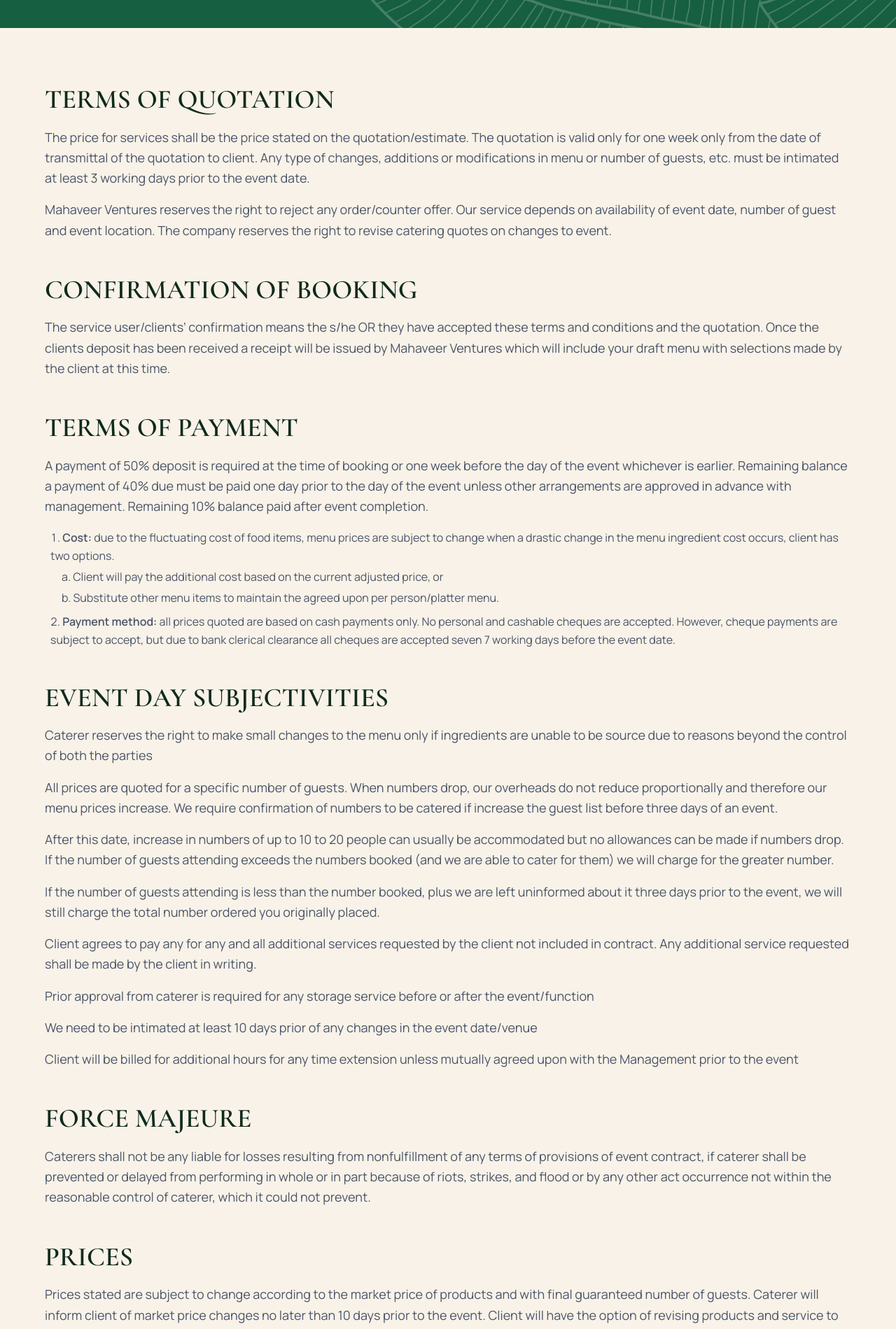
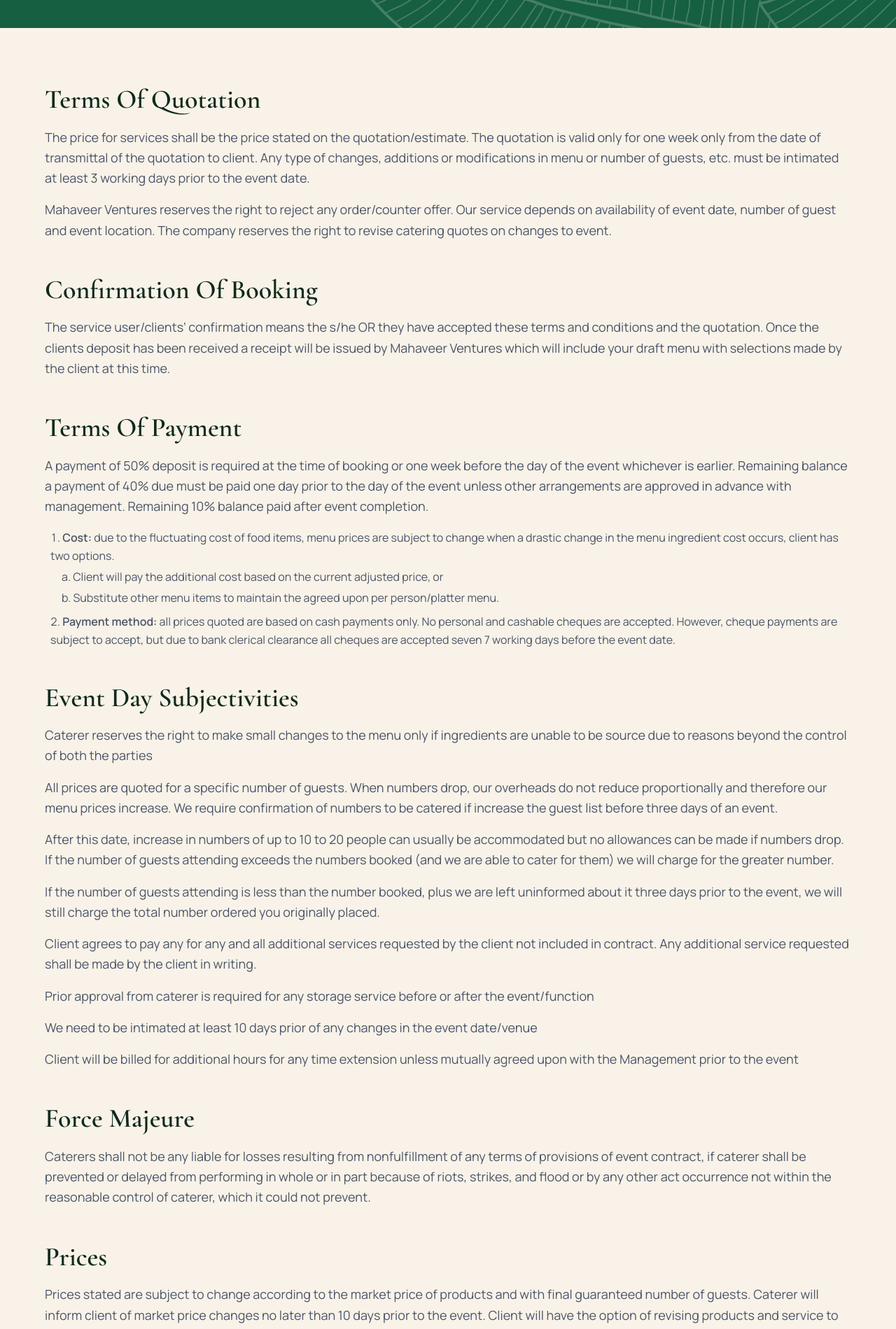
Before and after one commit to padivals/website, a Next.js app: page /terms-conditions in a window 1280 px wide. Shown: the part 520-2419 px from the top of the page at 70% size. Built offline with nearby package versions, Linux system fonts and the light colour scheme.

Commit message:
event video required

```diff
--- a/src/app/dining/page.tsx
+++ b/src/app/dining/page.tsx
@@ -43,7 +43,7 @@ export default function DiningPage() {
                 <DiningTestimonials />
             </div>
 
-            <ReservationBar />
+            {/* <ReservationBar /> */}
             <Footer />
         </main>
     );
--- a/src/app/events/page.tsx
+++ b/src/app/events/page.tsx
@@ -37,7 +37,7 @@ export default function EventsPage() {
             <ContactSection />
             </div>
 
-                <ReservationBar />
+                {/* <ReservationBar /> */}
 
             <Footer />
         </main>
--- a/src/app/page.tsx
+++ b/src/app/page.tsx
@@ -68,7 +68,7 @@ export default function Home() {
       </div>
 
       {/* <MomentsSection /> */}
-      <div className="md:py-12 py-6 bg-[#F9F2E8]">
+      <div className="md:py-12 py-12 bg-[#F9F2E8]">
          <TestimonialsSection />
       </div>
 
--- a/src/app/rooms/page.tsx
+++ b/src/app/rooms/page.tsx
@@ -36,7 +36,7 @@ export default function RoomsPage() {
     return (
         <main className="min-h-screen flex flex-col relative  ">
             <Header />
-            <Hero videoSrc="https://res.cloudinary.com/dqhzf4lsg/video/upload/v1768632262/rooms_jx5s0m.mp4" />
+            <Hero videoSrc="https://res.cloudinary.com/dqhzf4lsg/video/upload/v1769776483/ROOMS_1_noiwpx.mp4" />
 
             <style>{`
         @media (min-width: 2100px) {
--- a/src/app/terms-conditions/page.tsx
+++ b/src/app/terms-conditions/page.tsx
@@ -29,7 +29,7 @@ export default function TermsConditionsPage() {
             {/* TERMS OF QUOTATION */}
             <div>
               <Typography variant="title2" className="text-xl font-semibold sm:text-2xl md:text-3xl font-serif text-[#0F2A1D] mb-3 sm:mb-4">
-                TERMS OF QUOTATION
+                Terms Of Quotation
               </Typography>
               <div className="space-y-4">
                 <Typography variant="description" className="text-[#4A5568] text-sm sm:text-base font-normal leading-relaxed">
@@ -44,7 +44,7 @@ export default function TermsConditionsPage() {
             {/* CONFIRMATION OF BOOKING */}
             <div>
               <Typography variant="title2" className="text-xl font-semibold sm:text-2xl md:text-3xl font-serif text-[#0F2A1D] mb-3 sm:mb-4">
-                CONFIRMATION OF BOOKING
+                Confirmation Of Booking
               </Typography>
               <Typography variant="description" className="text-[#4A5568] text-sm sm:text-base font-normal leading-relaxed">
                 The service user/clients’ confirmation means the s/he OR they have accepted these terms and conditions and the quotation. Once the clients deposit has been received a receipt will be issued by Mahaveer Ventures which will include your draft menu with selections made by the client at this time.
@@ -54,7 +54,7 @@ export default function TermsConditionsPage() {
             {/* TERMS OF PAYMENT */}
             <div>
               <Typography variant="title2" className="text-xl font-semibold sm:text-2xl md:text-3xl font-serif text-[#0F2A1D] mb-3 sm:mb-4">
-                TERMS OF PAYMENT
+                Terms Of Payment
               </Typography>
               <div className="space-y-4">
                 <Typography variant="description" className="text-[#4A5568] text-sm sm:text-base font-normal leading-relaxed">
@@ -78,7 +78,7 @@ export default function TermsConditionsPage() {
             {/* EVENT DAY SUBJECTIVITIES */}
             <div>
               <Typography variant="title2" className="text-xl font-semibold sm:text-2xl md:text-3xl font-serif text-[#0F2A1D] mb-3 sm:mb-4">
-                EVENT DAY SUBJECTIVITIES
+                Event Day Subjectivities
               </Typography>
               <div className="space-y-4">
                 <Typography variant="description" className="text-[#4A5568] text-sm sm:text-base font-normal leading-relaxed">
@@ -111,7 +111,7 @@ export default function TermsConditionsPage() {
             {/* FORCE MAJEURE */}
             <div>
               <Typography variant="title2" className="text-xl font-semibold sm:text-2xl md:text-3xl font-serif text-[#0F2A1D] mb-3 sm:mb-4">
-                FORCE MAJEURE
+                Force Majeure
               </Typography>
               <Typography variant="description" className="text-[#4A5568] text-sm sm:text-base font-normal leading-relaxed">
                 Caterers shall not be any liable for losses resulting from nonfulfillment of any terms of provisions of event contract, if caterer shall be prevented or delayed from performing in whole or in part because of riots, strikes, and flood or by any other act occurrence not within the reasonable control of caterer, which it could not prevent.
@@ -121,7 +121,7 @@ export default function TermsConditionsPage() {
             {/* PRICES */}
             <div>
               <Typography variant="title2" className="text-xl font-semibold sm:text-2xl md:text-3xl font-serif text-[#0F2A1D] mb-3 sm:mb-4">
-                PRICES
+                Prices
               </Typography>
               <Typography variant="description" className="text-[#4A5568] text-sm sm:text-base font-normal leading-relaxed">
                 Prices stated are subject to change according to the market price of products and with final guaranteed number of guests. Caterer will inform client of market price changes no later than 10 days prior to the event. Client will have the option of revising products and service to reduce costs prior to payment as described in payment term. Upon payment the final price is fixed and may only change due to a change in number of guests or mutually agreed upon changes in the services and/or menu provided.
@@ -131,7 +131,7 @@ export default function TermsConditionsPage() {
             {/* FOOD POLICY */}
             <div>
               <Typography variant="title2" className="text-xl font-semibold sm:text-2xl md:text-3xl font-serif text-[#0F2A1D] mb-3 sm:mb-4">
-                FOOD POLICY
+                Food Policy
               </Typography>
               <div className="space-y-4">
                 <Typography variant="description" className="text-[#4A5568] text-sm sm:text-base font-normal leading-relaxed">
@@ -164,7 +164,7 @@ export default function TermsConditionsPage() {
             {/* CLIENTS’ RESPONSIBILITY */}
             <div>
               <Typography variant="title2" className="text-xl font-semibold sm:text-2xl md:text-3xl font-serif text-[#0F2A1D] mb-3 sm:mb-4">
-                CLIENTS’ RESPONSIBILITY
+                Clients’ Responsibility
               </Typography>
               <Typography variant="description" className="text-[#4A5568] text-sm sm:text-base font-normal leading-relaxed">
                 The caterer is not responsible for any items provided by client to the event (i.e. beverages, flowers, cake, gifts, additional foods, dishes, glassware, serving pieces, etc.) The caterer is only responsible for those items listed on invoice as provided by caterer and no other items. It is understood that the client will conduct the event in an orderly manner, and in full compliance with all applicable laws, ordinances and regulations, and facility contract.
@@ -174,7 +174,7 @@ export default function TermsConditionsPage() {
             {/* DAMAGES */}
             <div>
               <Typography variant="title2" className="text-xl font-semibold sm:text-2xl md:text-3xl font-serif text-[#0F2A1D] mb-3 sm:mb-4">
-                DAMAGES
+                Damages
               </Typography>
               <Typography variant="description" className="text-[#4A5568] text-sm sm:text-base font-normal leading-relaxed">
                 Caterer assumes no responsibility for any damage or loss of merchandise, alcohol, equipment, furniture, clothing or other valuables prior to, during or after the event. Caterer will do everything possible to ensure that all of client’s supplies, rentals and equipment are cared for and maintained in good working order and without damage. When providing the location for the event/function, the client, understands that accidents/breakage and/or damage may sometimes occur. Caterer will not be liable for any damage or loss, unless specifically caused and proved by the wilful negligent actions or conduct of caterer or its employees.
@@ -184,7 +184,7 @@ export default function TermsConditionsPage() {
             {/* UNLAWFUL ACTIVITIES */}
             <div>
               <Typography variant="title2" className="text-xl font-semibold sm:text-2xl md:text-3xl font-serif text-[#0F2A1D] mb-3 sm:mb-4">
-                UNLAWFUL ACTIVITIES
+                Unlawful Activities
               </Typography>
               <Typography variant="description" className="text-[#4A5568] text-sm sm:text-base font-normal leading-relaxed">
                 The client will comply with all the laws of Dakshina Kannada, Karnataka, all municipal ordinances and all lawful orders of police and fire departments, and will not do anything on the event/function premises in violation of any laws, ordinances, rules or orders. If unlawful activities should occur on the premises, and the event is cancelled, there will be no refund of any kind from caterer to client.
@@ -194,7 +194,7 @@ export default function TermsConditionsPage() {
             {/* CANCELLATION */}
             <div>
               <Typography variant="title2" className="text-xl font-semibold sm:text-2xl md:text-3xl font-serif text-[#0F2A1D] mb-3 sm:mb-4">
-                CANCELLATION
+                Cancellation
               </Typography>
               <div className="space-y-4">
                 <Typography variant="description" className="text-[#4A5568] text-sm sm:text-base font-normal leading-relaxed">
--- a/src/components/sections/FAQSection.tsx
+++ b/src/components/sections/FAQSection.tsx
@@ -37,7 +37,7 @@ const FAQSection = () => {
   };
 
   return (
-    <section className="bg-white md:py-20 py-12">
+    <section className="bg-white md:py-20 py-6">
       <style>{`
         @media (min-width: 1920px) {
           .xl-faqq-padding {
--- a/src/components/sections/RoomDetailsSection.tsx
+++ b/src/components/sections/RoomDetailsSection.tsx
@@ -23,7 +23,7 @@ const RoomDetailsSection = ({ title, description, features, image }: RoomDetails
             <div className="grid grid-cols-1 lg:grid-cols-2 gap-12 items-start">
                 {/* Left: Details */}
                 <div className="flex flex-col">
-                    <p className="text-3xl  font-semibold  text-[#012219CC] mb-6">
+                    <p className={`text-3xl  font-semibold  text-[#012219CC] mb-6  md:max-w-none${title.length > 12 ? "md:max-w-xs" : "md:max-w-none"}`}>
                         {title}
                     </p>
                     <p className="text-lg text-[#012219CC] font-medium leading-relaxed mb-8">
--- a/src/components/ui/PageHero.tsx
+++ b/src/components/ui/PageHero.tsx
@@ -51,7 +51,7 @@ const PageHero = ({
 
       {/* Content Container */}
       <div className="relative z-10 container mx-auto h-full xl-faq-padding flex flex-col justify-end items-start text-white text-left  px-6 md:px-16 py-22 md:py-14">
-        <h1 className="font-serif text-3xl md:text-6xl lg:text-7xl  drop-shadow-lg">
+        <h1 className="font-serif text-3xl md:text-6xl lg:text-7xl  drop-shadow-lg ">
           {title}
         </h1>
         <div className={` h-px bg-[#FFFFFF] w-full my-4 ${underlineClass} `}>
```
